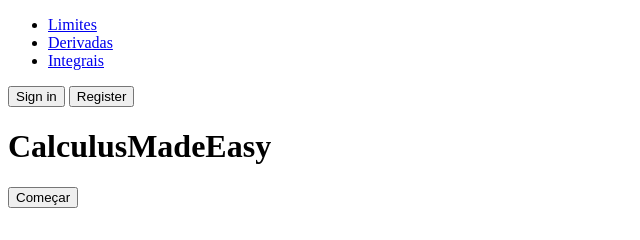
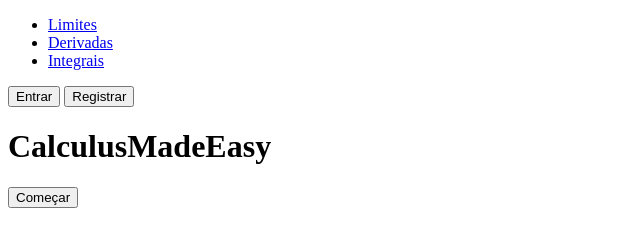
Before and after one commit to henriquestevan/Projeto-Integrador-PI, a plain HTML site: page index.html in a window 1280 px wide. Shown: the full height of the page, 0-640 px from the left. Drawn offline with Linux system fonts and the light colour scheme.

Commit message:
tradução

```diff
--- a/index.html
+++ b/index.html
@@ -15,8 +15,8 @@
                 <li><a href="integral" id="integrais">Integrais</a></li>
             </ul>
             <div class="auth-buttons">
-                <button class="sign-in">Sign in</button>
-                <button class="register">Register</button>
+                <button class="sign-in">Entrar</button>
+                <button class="register">Registrar</button>
             </div>
         </nav>
     </header>
```
